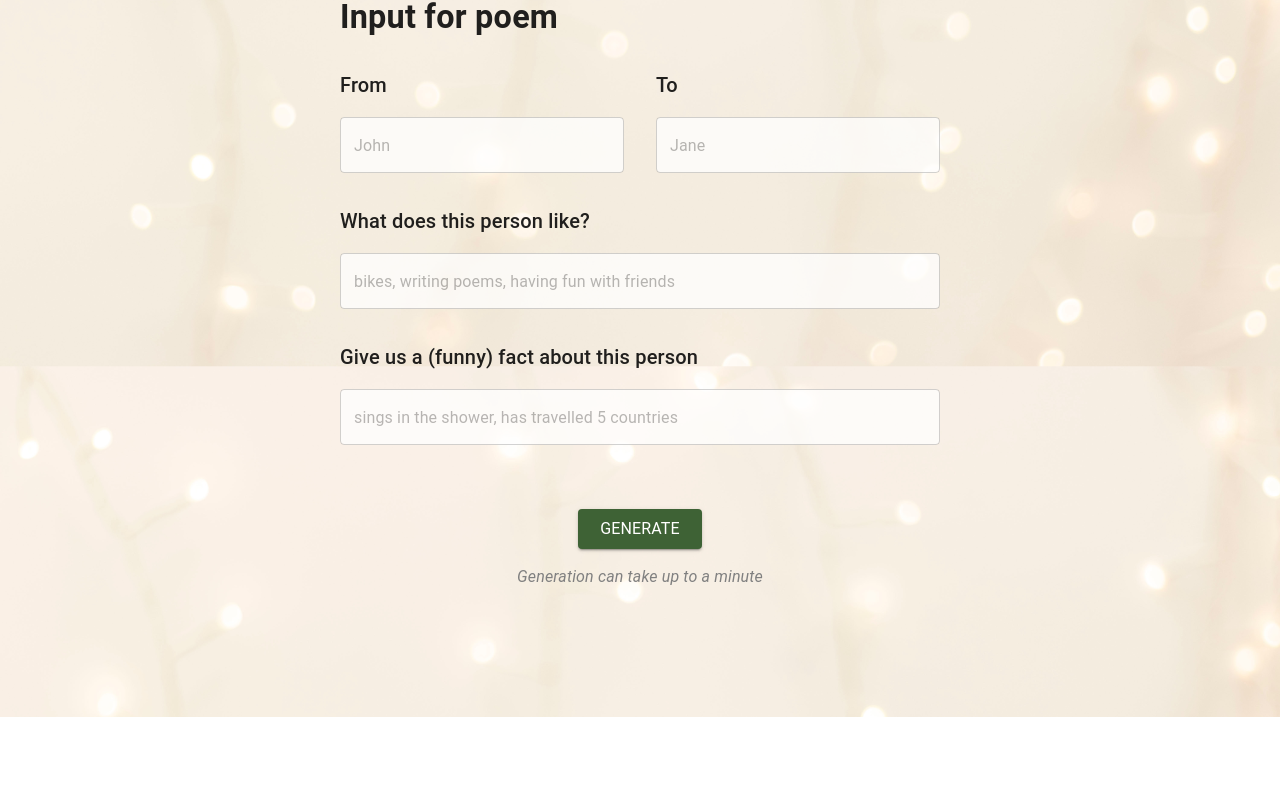
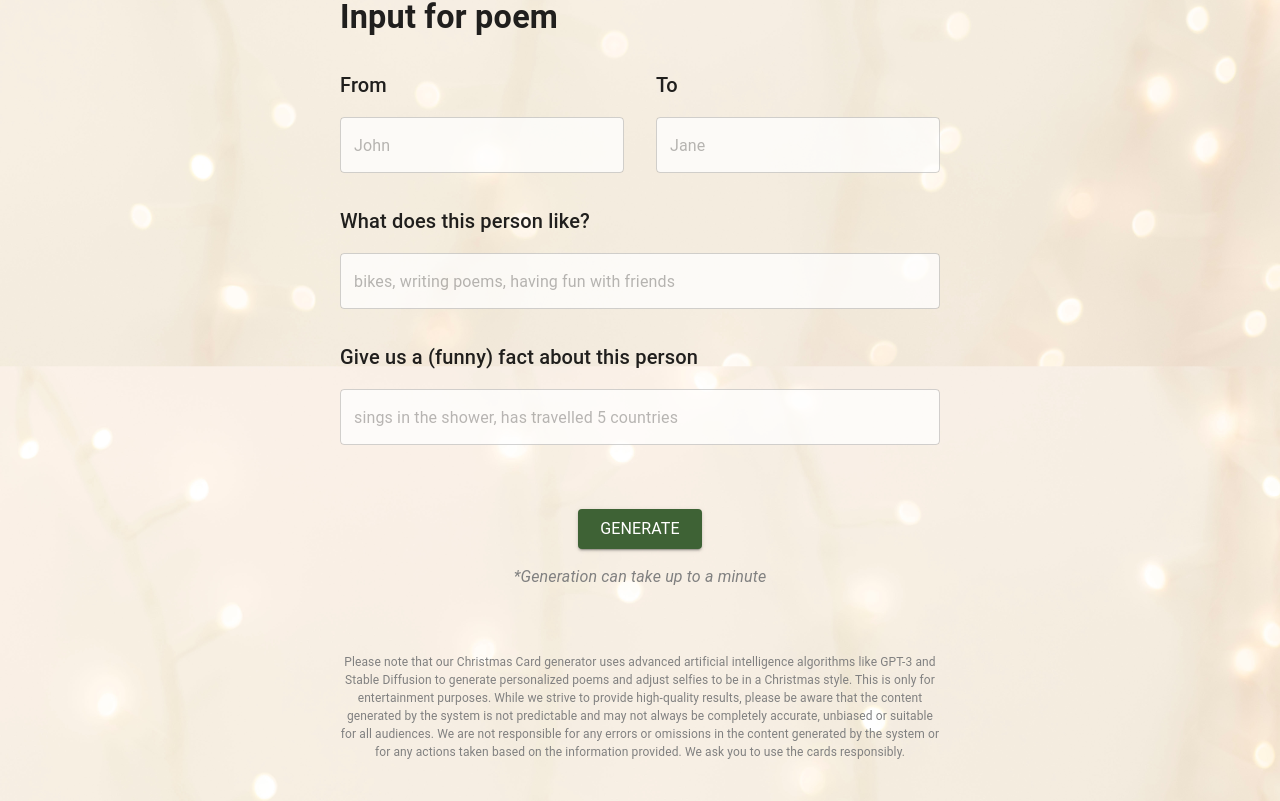
Before and after one commit to r-AI-ndeers/raindeer, a React (Create React App) app in the folder frontend/: page /create in a window 1280 px wide. Shown: the part 487-1288 px from the top of the page. Before the commit the page ends 1204 px from the top, so only its background shows below. Built offline with nearby package versions, Linux system fonts and the light colour scheme.

Commit message:
Add disclaimer and fix a back when going back

```diff
--- a/frontend/src/pages/CreateCard/CreateCard.tsx
+++ b/frontend/src/pages/CreateCard/CreateCard.tsx
@@ -47,6 +47,7 @@ export function CreateCard() {
                             setActiveStep={setActiveStep}
                             generatedData={generatedData}
                             setViewData={setViewData}
+                            setGeneratedData={setGeneratedData}
                         />
                     }
                     {activeStep === "preview" &&
--- a/frontend/src/pages/CreateCard/PoemEditForm.tsx
+++ b/frontend/src/pages/CreateCard/PoemEditForm.tsx
@@ -10,6 +10,7 @@ interface PoemEditFormProps {
     generatedData: GeneratedData,
     setActiveStep: React.Dispatch<React.SetStateAction<CreationStage>>;
     setViewData: React.Dispatch<React.SetStateAction<ViewData>>;
+    setGeneratedData: React.Dispatch<React.SetStateAction<GeneratedData>>;
 }
 
 interface EditDataProps {
@@ -20,11 +21,12 @@ interface EditDataProps {
 export function PoemEditForm({
     generatedData,
     setActiveStep,
-    setViewData
+    setViewData,
+    setGeneratedData
 }: PoemEditFormProps) {
     const {control, handleSubmit, setValue} = useForm<EditDataProps>({
         defaultValues: {
-            selectedPoem: generatedData.generatedPoems[0].poem,
+            selectedPoem: generatedData.generatedPoems[0]?.poem || "",
             selectedImage: generatedData.generatedImages[0] ?? null,
         }
     });
@@ -95,7 +97,13 @@ export function PoemEditForm({
                 <Box display={"flex"} justifyContent={"flex-end"} gap={"16px"}>
                     <Button
                         variant={"contained"}
-                        onClick={() => setActiveStep("input")}
+                        onClick={() => {
+                            setActiveStep("input")
+                            setGeneratedData({
+                                generatedPoems: [],
+                                generatedImages: [],
+                            })
+                        }}
                         size={"large"}
                         style={{backgroundColor: "gray"}}
                     >
--- a/frontend/src/pages/CreateCard/PoemInputForm.tsx
+++ b/frontend/src/pages/CreateCard/PoemInputForm.tsx
@@ -166,15 +166,6 @@ export function PoemInputForm({
         }
     }, [generatedData.generatedPoems.length, generatedData.generatedImages.length, image])
 
-    // clear previous data on load
-    // TODO: better save state when going back
-    useEffect(() => {
-        setGeneratedData({
-            generatedPoems: [],
-            generatedImages: [],
-        })
-    }, [])
-
     // since image generation is happening in the background on upload only we don't
     // show loading state when it's happening, only if the poem generation is
     // already done
@@ -241,12 +232,13 @@ export function PoemInputForm({
                                 </Box>
                             }
                         </Button>
-                        <Typography color="gray"><i>Generation can take up to a minute</i></Typography>
-
+                        {isError && <Typography variant={"body1"} color={"error"}>{"Something went wrong, please try again"}</Typography>}
+                        <Typography color="gray"><i>*Generation can take up to a minute</i></Typography>
                     </Box>
                 </Stack>
-                <Typography variant={"body1"}
-                    color={"error"}>{isError && "Something went wrong, please try again"}</Typography>
+                <Typography fontSize={"12px"} color={"gray"} textAlign={"center"} marginBottom={"-24px"}>
+                    Please note that our Christmas Card generator uses advanced artificial intelligence algorithms like GPT-3 and Stable Diffusion to generate personalized poems and adjust selfies to be in a Christmas style. This is only for entertainment purposes. While we strive to provide high-quality results, please be aware that the content generated by the system is not predictable and may not always be completely accurate, unbiased or suitable for all audiences. We are not responsible for any errors or omissions in the content generated by the system or for any actions taken based on the information provided. We ask you to use the cards responsibly.
+                </Typography>
             </Box>
         </form >
     )
```
